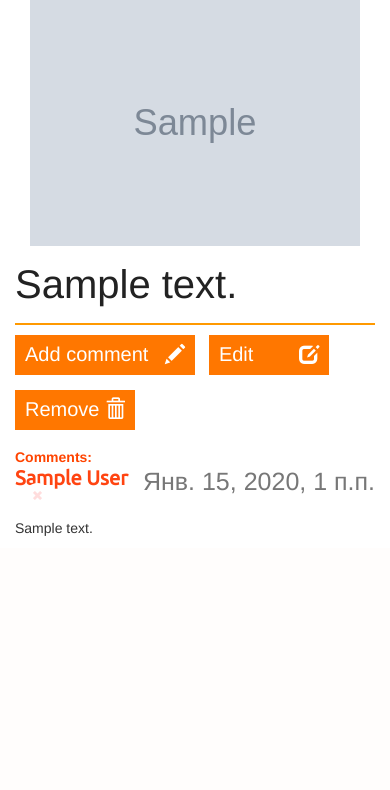
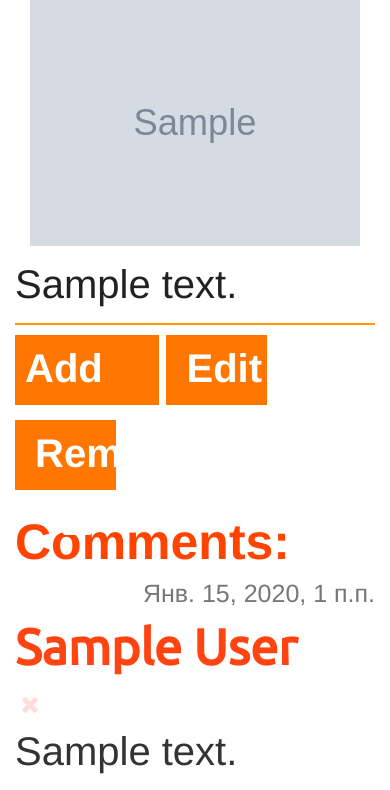
Before and after one commit to Unlogical/django-blog, a Django app: page /post/1/ in a window 390 px wide; the page is wider, and only the part inside the window is pictured. Shown: the part 510-1300 px from the top of that part. Before the commit the page ends 1046 px from the top of that part, so only its background shows below. Run offline with Django 3.2, Linux system fonts and the light colour scheme; a user stored in the database is signed in; tables that the repository leaves empty hold one stand-in row (values such as "Sample post"); grey boxes marked "Sample" are stand-in pictures; some libraries are stand-ins or nearby versions; some web fonts are replaced.

Commit message:
css:comments

```diff
--- a/blog/static/css/buttons.css
+++ b/blog/static/css/buttons.css
@@ -157,17 +157,19 @@
 
 
 .white_round_button {
-	display: inline-block;
+	display: block;
+	float: left;
 	background-color: #fff;
 	color: #f41;
 	width: 25px;
 	height: 25px;
 	font-size: 13px;
 	border-radius: 13px;
-	margin-left: 10px;
-	margin-top: 0px;
+	margin-top: 10px;
 	text-align: center;
 }
+
+
 
 .approved {
 	color:#fdd;
--- a/blog/static/css/comment.css
+++ b/blog/static/css/comment.css
@@ -15,15 +15,22 @@
 }
 
 .comment_author {
+	display: block;
+	width: 100%;
+	float: left;
 	font-weight: bold;
 	color: #f41;
 	font-family: Ubuntu;
 	font-size: 20px;
 	margin-bottom: -10px;
-	display: inline-block;
-	float: left;
 }
 
+.comment_text {
+	display: block;
+	float: left;
+	width: 100%;
+	margin-top: -10px;
+}
 
 .comments_title {
 	margin-top: 10px;
@@ -54,6 +61,6 @@
 }
 
 .wide_block {
-	width: 600px;
+	width: 100%;
 	height: 30px;
 }
--- a/blog/static/css/media.css
+++ b/blog/static/css/media.css
@@ -39,7 +39,13 @@
 	.post_title h2 {
 		font-size: 70px;
 	}
-	.post_text {
+
+	.comments_title {
+		font-size: 50px;
+	}
+	.post_text,
+	.comment_text,
+	.comment {
 		font-size: 40px;
 	}
 	.post_published_date {
@@ -73,7 +79,18 @@
 		font-size: 50px;
 	}
 
+	.comment_author {
+		font-size: 50px;
+		width: 100%;
+		margin-bottom: 0;
+		padding-bottom: 0;
+	}
 
+	.comment_text {
+		display: block;
+		float: left;
+		width: 100%;
+	}
 	.comment_button {
 		width: 370px;
 		height: 80px;
@@ -111,6 +128,39 @@
 	.image_draft {
 		min-height: 220px;
 	}
+
+	.edit_button {
+		display: inline-block;
+		margin-top: 10px;
+		width: 28%;
+		height: 70px;
+		padding: 5px 20px;
+		margin-right: 1%;
+		font-size: 40px;
+		font-weight: bold;
+	}
+
+	.add_comment_button {
+		width: 40%;
+		height: 70px;
+		margin-right: 1%;
+		font-size: 40px;
+		font-weight: bold;
+	}
+
+	.white_round_button {
+		font-size: 20px;
+		width: 30px;
+		height: 30px;
+		border-radius: 15px;
+
+	}
+
+	.white_round_button span {
+		padding-top: 0;
+		padding-bottom: 10px;
+		margin-top: 0;
+	}
 }
 
 @media(max-width: 800px){
--- a/blog/templates/blog/post_detail.html
+++ b/blog/templates/blog/post_detail.html
@@ -40,20 +40,20 @@
 {% if user.is_authenticated %}
 	{% for comment in post.comments.all %}
 	    <div class="comment">
-	        <div class="detail_date post_published_date">{{ comment.created_date }}
+	        <div class="detail_date post_published_date">{{ comment.created_date }} </div>
+	    	<div class="comment_author">{{ comment.author }}</div>
+        	{% if not comment.approved_comment  %}
+                <a class="white_round_button" href="{% url 'comment_remove' pk=comment.pk %}" data-title="delete comment"><span class="glyphicon glyphicon-remove"></span></a>
+                <a class="white_round_button" href="{% url 'comment_approve' pk=comment.pk %}" data-title="approve comment"><span class="glyphicon glyphicon-ok"></span></a>
+            {% else %}
+            	<a class="white_round_button approved" href="{% url 'comment_remove' pk=comment.pk %}" data-title="delete comment"><span class="glyphicon glyphicon-remove"></span></a>
+            {% endif %}
+	        <div class="comment_text">
+	        	<p>{{ comment.text|linebreaks }}</p>
 	        </div>
-	        	{% if not comment.approved_comment  %}
-	    			<div class="comment_author">{{ comment.author }}</div>
-	                <a class="white_round_button" href="{% url 'comment_remove' pk=comment.pk %}" data-title="delete comment"><span class="glyphicon glyphicon-remove"></span></a>
-	                <a class="white_round_button" href="{% url 'comment_approve' pk=comment.pk %}" data-title="approve comment"><span class="glyphicon glyphicon-ok"></span></a>
-	            {% else %}
-	            	<div class="comment_author">{{ comment.author }}</div>
-	            	<a class="white_round_button approved" href="{% url 'comment_remove' pk=comment.pk %}" data-title="delete comment"><span class="glyphicon glyphicon-remove"></span></a>
-	            {% endif %}
-	        <p class="comment_text">{{ comment.text|linebreaks }}</p>
 	    </div>
 	{% empty %}
-	    <p class="comment">No comments here yet :(</p>
+	    <p class="comment_text">No comments here yet :(</p>
 	{% endfor %}
 {% else %}
 	{% for comment in post.approved_comments.all %}
```
